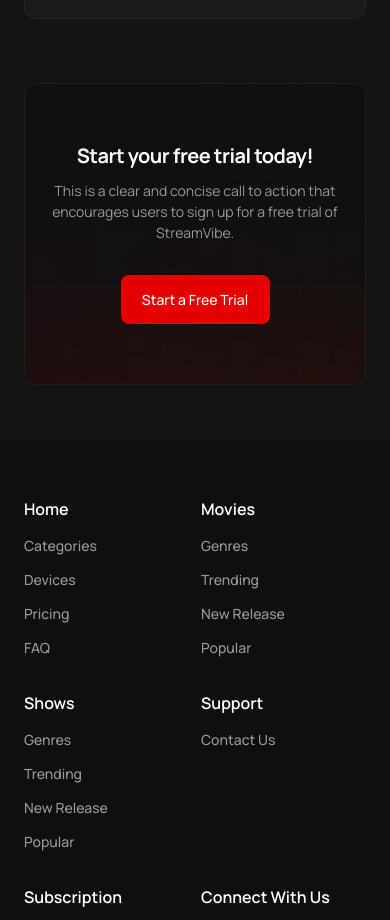
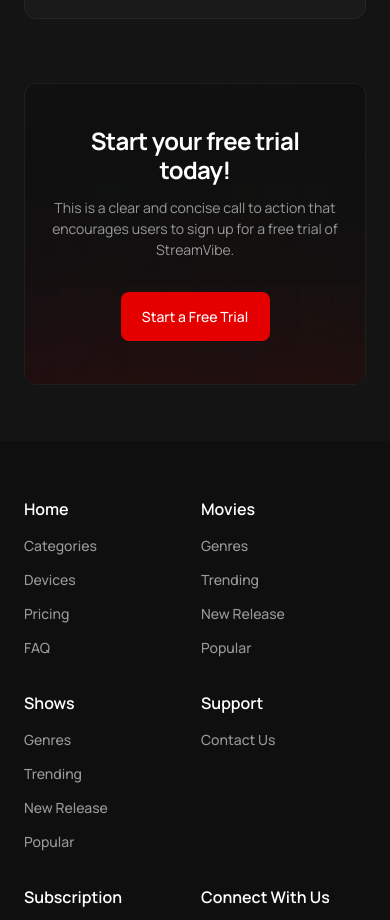
Before and after one commit to CourageCharly/StreamVibe, a Next.js app: page / in a window 390 px wide. Shown: the part 5082-6002 px from the top of the page. Built offline with nearby package versions, Linux system fonts and the light colour scheme; no server answers.

Commit message:
Larger free trial title with two-line break on mobile.

```diff
--- a/components/FreeTrialBanner.tsx
+++ b/components/FreeTrialBanner.tsx
@@ -105,8 +105,16 @@
         <div className="relative z-[3] flex min-h-[300px] min-w-0 flex-col items-center justify-center gap-8 px-4 py-10 sm:min-h-[210px] sm:flex-row sm:items-center sm:justify-between sm:gap-8 sm:px-10 sm:py-12 lg:px-14 lg:py-14">
           {/* Mobile: slightly more space subtext → CTA (gap-8); web row gap-8 unchanged */}
           <div className="w-full min-w-0 max-w-[560px] shrink-0 text-center sm:flex-1 sm:text-left">
-            <h2 className="text-center text-[clamp(1.25rem,4vw,28px)] font-bold leading-[1.2] tracking-tight text-white sm:text-left">
-              Start your free trial today!
+            <h2 className="text-center text-[clamp(1.5rem,5.5vw,1.75rem)] font-bold leading-[1.2] tracking-tight text-white sm:text-left sm:text-[clamp(1.25rem,4vw,28px)]">
+              {/* Mobile: larger + 2 lines · Web: one line */}
+              <span className="sm:hidden">
+                Start your free trial
+                <br />
+                today!
+              </span>
+              <span className="hidden sm:inline">
+                Start your free trial today!
+              </span>
             </h2>
             <p className="mx-auto mt-3 max-w-[32rem] text-center text-[14px] font-normal leading-[1.5] text-[#999999] sm:mx-0 sm:max-w-full sm:text-left sm:text-pretty">
               {/* Mobile: fixed 3-line break · Web: single flowing paragraph */}
```
